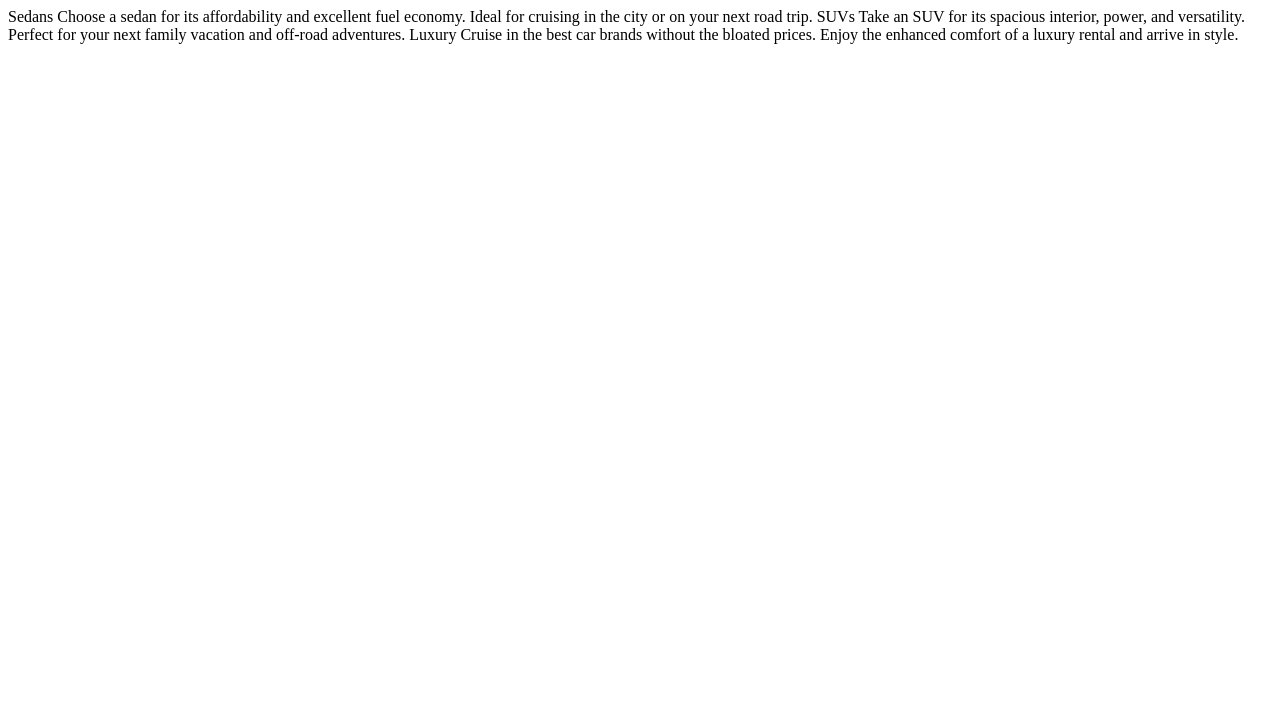
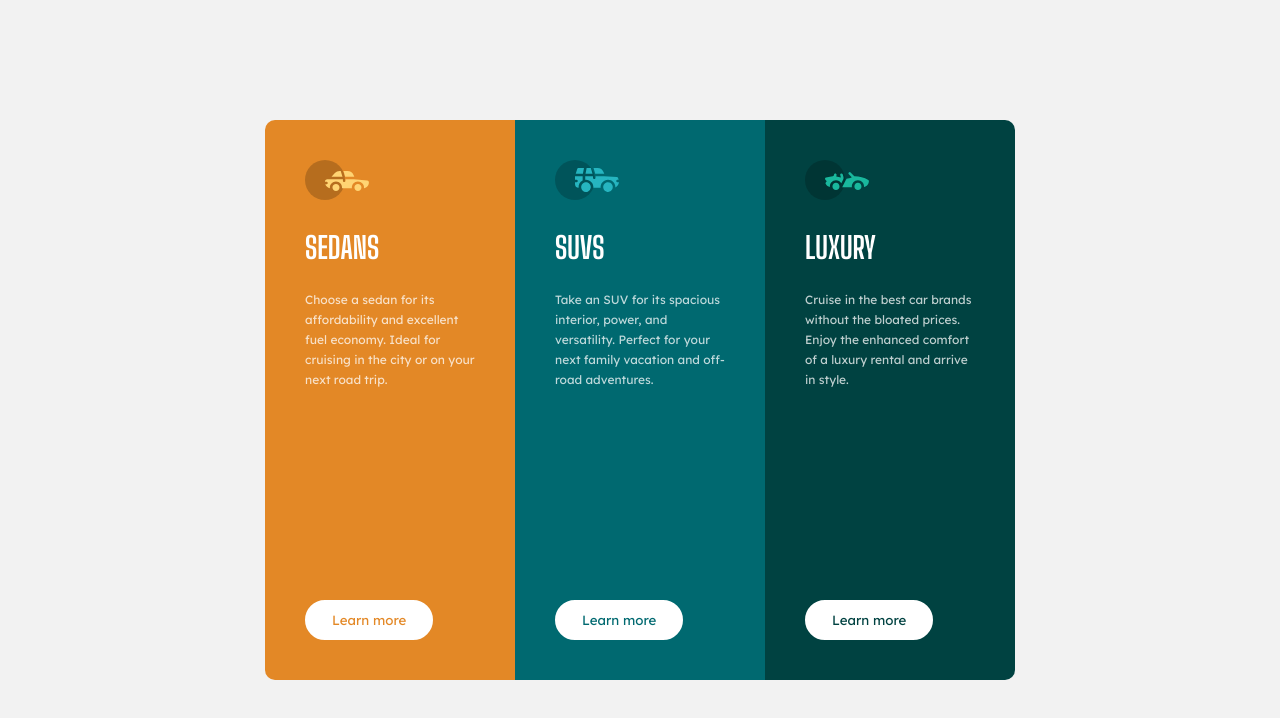
Before and after one commit to BrunnoHibbeln/3-column-preview-card-component, a plain HTML site: page index.html in a window 1280 px wide. Drawn offline with Linux system fonts and the light colour scheme.

Commit message:
modifying `README.md`, `index.html` and `styles.css`

```diff
--- a/index.html
+++ b/index.html
@@ -10,15 +10,46 @@
       sizes="32x32"
       href="./images/favicon-32x32.png"
     />
+    <link rel="stylesheet" href="style.css" />
+    <link rel="preconnect" href="https://fonts.googleapis.com" />
+    <link rel="preconnect" href="https://fonts.gstatic.com" crossorigin />
+    <link
+      href="https://fonts.googleapis.com/css2?family=Big+Shoulders+Display:wght@700&family=Lexend+Deca&display=swap"
+      rel="stylesheet"
+    />
 
     <title>3-column preview card component</title>
   </head>
   <body>
-    Sedans Choose a sedan for its affordability and excellent fuel economy.
-    Ideal for cruising in the city or on your next road trip. SUVs Take an SUV
-    for its spacious interior, power, and versatility. Perfect for your next
-    family vacation and off-road adventures. Luxury Cruise in the best car
-    brands without the bloated prices. Enjoy the enhanced comfort of a luxury
-    rental and arrive in style.
+    <div class="sedans">
+      <img src="image/icon-sedans.svg" />
+      <span>Sedans</span>
+      <p>
+        Choose a sedan for its affordability and excellent fuel economy. Ideal
+        for cruising in the city or on your next road trip.
+      </p>
+
+      <button class="btn-sedans">Learn more</button>
+    </div>
+    <div class="suvs">
+      <img src="image/icon-suvs.svg" />
+      <span>SUVs</span>
+      <p>
+        Take an SUV for its spacious interior, power, and versatility. Perfect
+        for your next family vacation and off-road adventures.
+      </p>
+
+      <button class="btn-suvs">Learn more</button>
+    </div>
+    <div class="luxury">
+      <img src="image/icon-luxury.svg" />
+      <span>Luxury</span>
+      <p>
+        Cruise in the best car brands without the bloated prices. Enjoy the
+        enhanced comfort of a luxury rental and arrive in style.
+      </p>
+
+      <button class="btn-luxury">Learn more</button>
+    </div>
   </body>
 </html>
--- a/style.css
+++ b/style.css
@@ -0,0 +1,115 @@
+* {
+  margin: 0;
+  padding: 0;
+  box-sizing: border-box;
+}
+
+:root {
+  --bright-orange: hsl(31, 77%, 52%);
+  --dark-cyan: hsl(184, 100%, 22%);
+  --very-dark-cyan: hsl(179, 100%, 13%);
+
+  --transparent-white: hsla(0, 0%, 100%, 0.75);
+  --very-light-gray: hsl(0, 0%, 95%);
+}
+
+body {
+  background-color: var(--very-light-gray);
+  display: flex;
+  justify-content: center;
+  align-items: center;
+  height: 100vh;
+}
+
+body div {
+  width: 250px;
+  height: 70%;
+  padding: 40px;
+  position: relative;
+}
+
+body div span {
+  display: block;
+  text-align: left;
+  color: white;
+  margin: 25px 0;
+  font-family: "Big Shoulders Display";
+  font-size: 30px;
+  text-transform: uppercase;
+}
+
+body div p {
+  font-family: "Lexend Deca";
+  color: var(--transparent-white);
+  font-size: 12px;
+  line-height: 20px;
+}
+
+.sedans {
+  background-color: var(--bright-orange);
+  border-radius: 10px 0 0 10px;
+}
+
+.suvs {
+  background-color: var(--dark-cyan);
+}
+
+.luxury {
+  background-color: var(--very-dark-cyan);
+  border-radius: 0 10px 10px 0;
+}
+
+body div button {
+  font-family: "Lexend Deca";
+  background-color: white;
+  padding: 10px 25px;
+  border-radius: 20px;
+  border: 2px solid white;
+  position: absolute;
+  bottom: 40px;
+}
+
+.btn-sedans {
+  color: var(--bright-orange);
+}
+
+.btn-sedans:hover {
+  color: white;
+  background-color: var(--bright-orange);
+}
+
+.btn-suvs {
+  color: var(--dark-cyan);
+}
+
+.btn-suvs:hover {
+  color: white;
+  background-color: var(--dark-cyan);
+}
+
+.btn-luxury {
+  color: var(--very-dark-cyan);
+}
+
+.btn-luxury:hover {
+  color: white;
+  background-color: var(--very-dark-cyan);
+}
+
+@media (max-width: 700px) {
+  .sedans {
+    border-radius: 10px 10px 0 0;
+  }
+  .luxury {
+    border-radius: 0 0 10px 10px;
+  }
+  body {
+    flex-direction: column;
+    height: auto;
+    margin: 50px 0;
+  }
+
+  body div {
+    height: 400px;
+  }
+}
```
Also changed, not shown: 1 other file.
